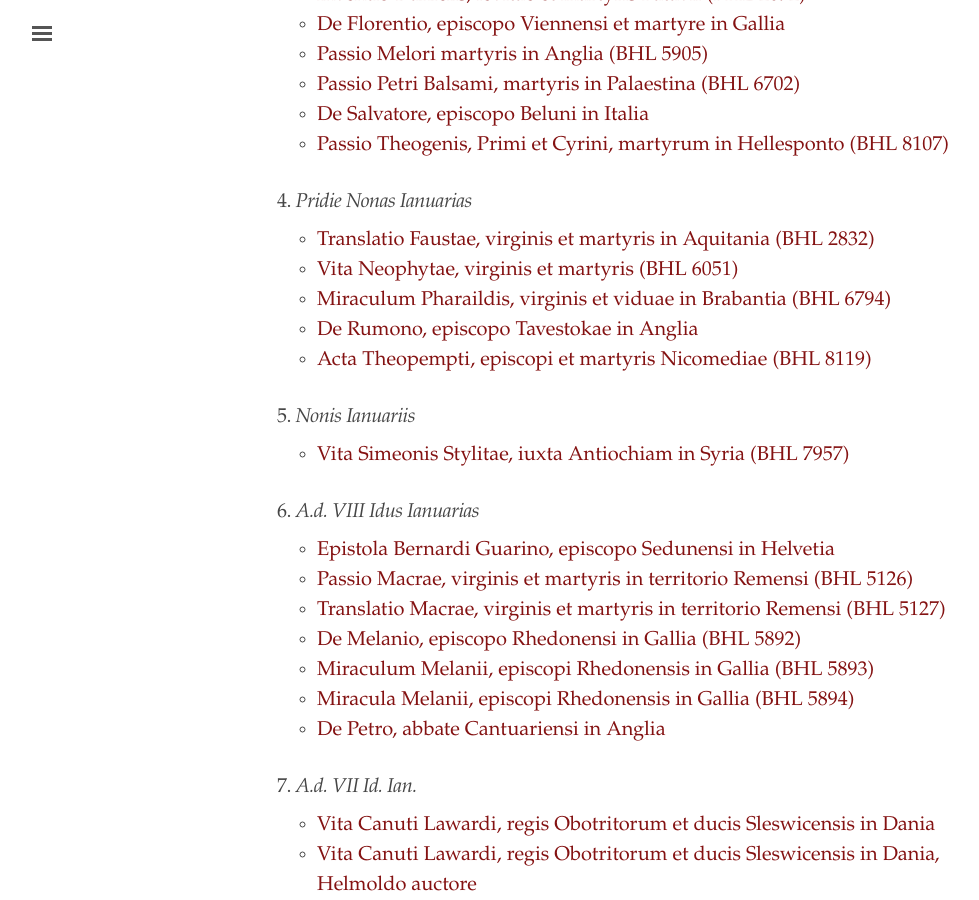
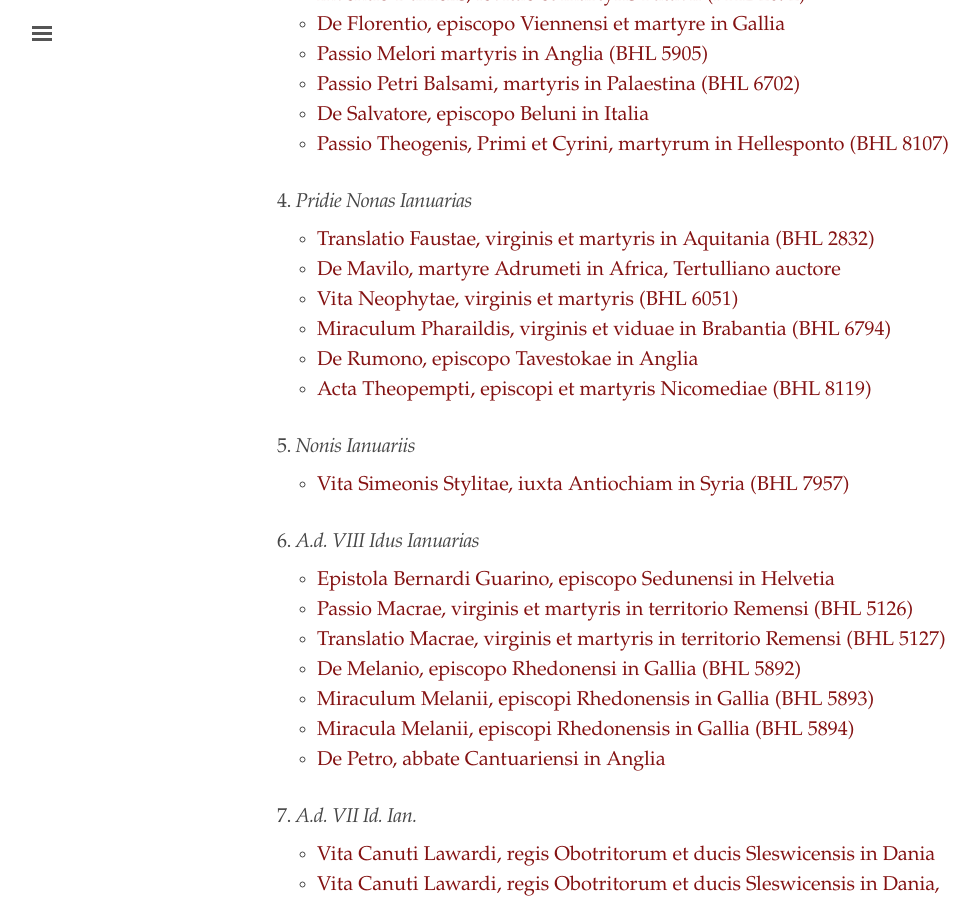
Before and after one commit to cjkoepke1/latin-hagiography, a Jekyll site: the page built from index.md, in a window 1280 px wide and 900 px high, scrolled down 1265 px. Shown: the whole window, without its empty margins (3-982 px from the left). Built offline with Jekyll 4.4.1, drawn with Linux system fonts in a browser that asks for light colours.

Commit message:
Added De Mavilo

```diff
--- a/index.md
+++ b/index.md
@@ -50,6 +50,7 @@ title: "Latin Hagiography"
 ### 4. *Pridie Nonas Ianuarias*
 
 - [Translatio Faustae, virginis et martyris in Aquitania (BHL 2832)](https://cjkoepke1.github.io/latin-hagiography/texts/translatio-faustae/)
+- [De Mavilo, martyre Adrumeti in Africa, Tertulliano auctore](https://cjkoepke1.github.io/latin-hagiography/texts/de-mavilo/)
 - [Vita Neophytae, virginis et martyris (BHL 6051)](https://cjkoepke1.github.io/latin-hagiography/texts/vita-neophytae/)
 - [Miraculum Pharaildis, virginis et viduae in Brabantia (BHL 6794)](https://cjkoepke1.github.io/latin-hagiography/texts/miraculum-pharaildis/)
 - [De Rumono, episcopo Tavestokae in Anglia](https://cjkoepke1.github.io/latin-hagiography/texts/de-rumono/)
```
